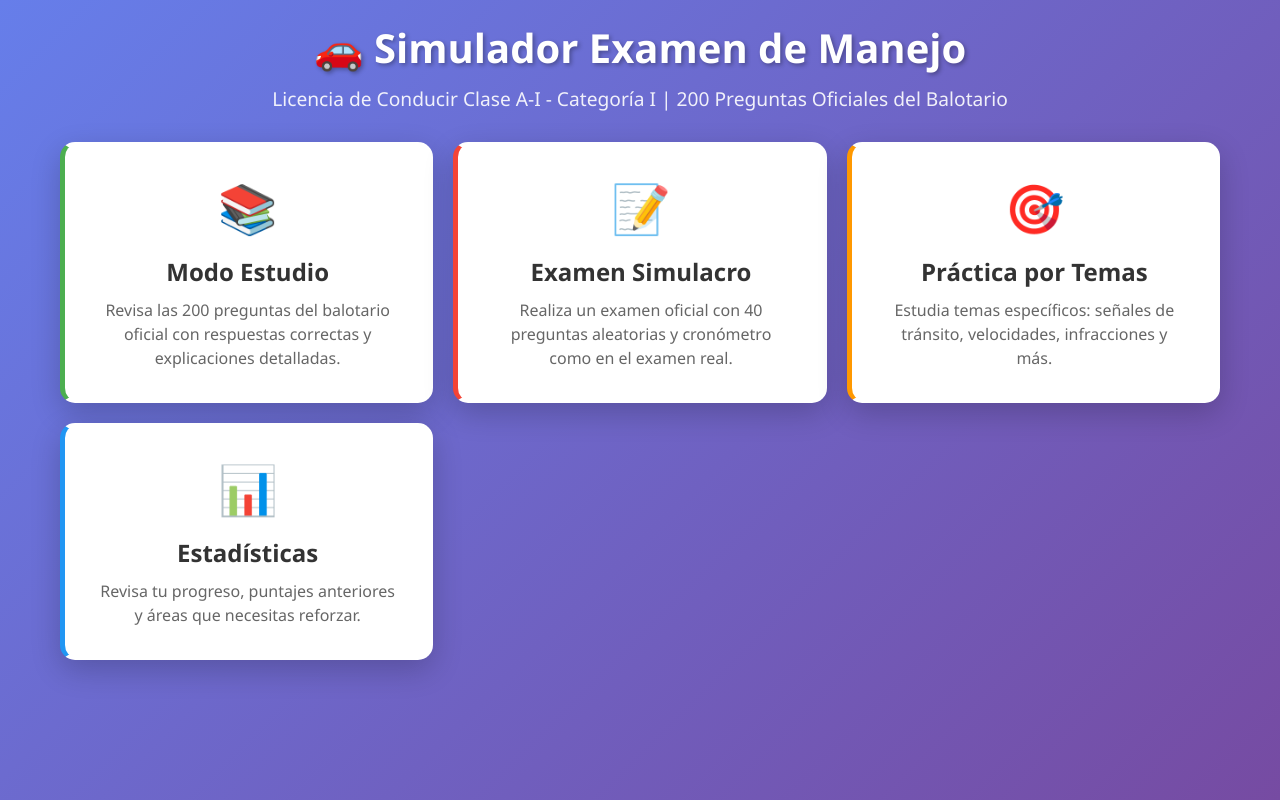
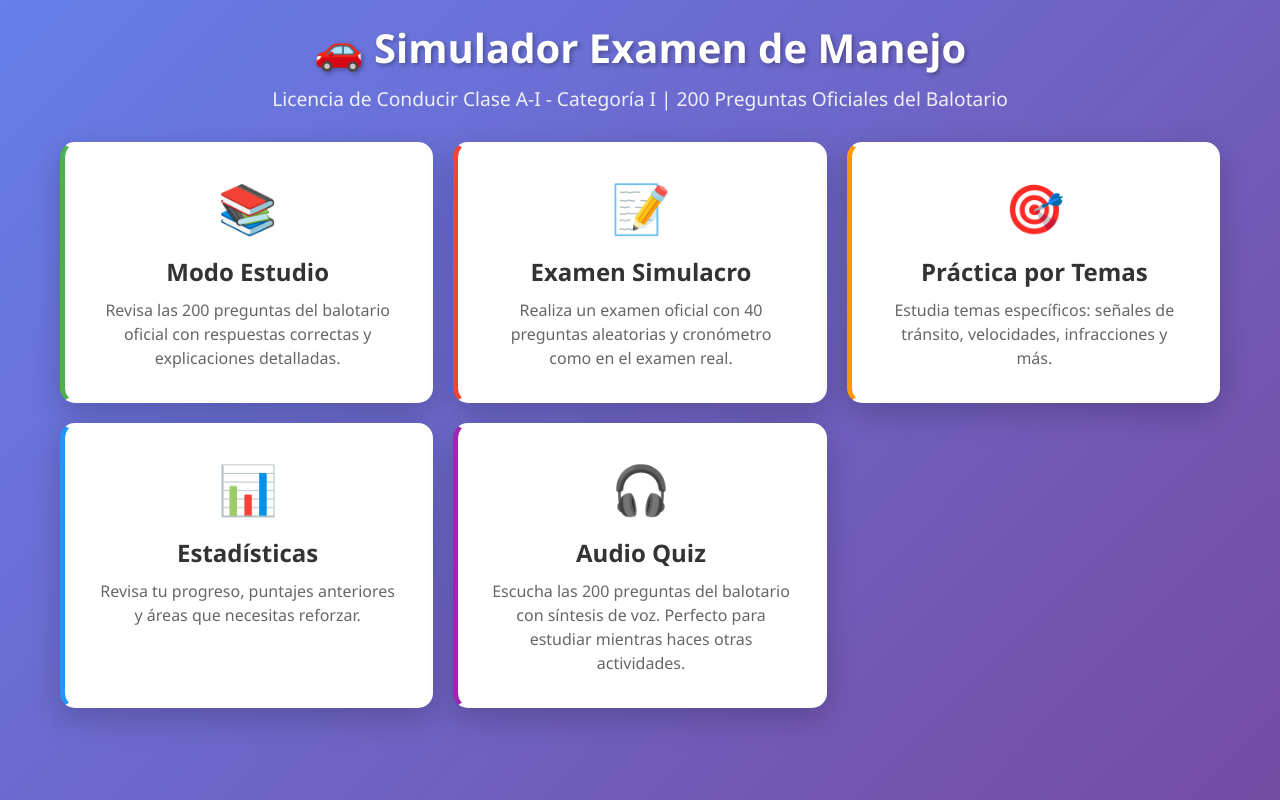
Before and after one commit to simulacro-A1/exam, a plain HTML site: page index.html in a window 1280 px wide. Drawn offline with Linux system fonts and the light colour scheme.

Commit message:
first commit

```diff
--- a/index.html
+++ b/index.html
@@ -52,6 +52,14 @@
         <p>
           Revisa tu progreso, puntajes anteriores y áreas que necesitas
           reforzar.
+        </p>
+      </div>
+      <div class="menu-card audio" onclick="showAudioQuiz()">
+        <div class="icon">🎧</div>
+        <h3>Audio Quiz</h3>
+        <p>
+          Escucha las 200 preguntas del balotario con síntesis de voz.
+          Perfecto para estudiar mientras haces otras actividades.
         </p>
       </div>
     </div>
--- a/script.js
+++ b/script.js
@@ -3265,7 +3265,7 @@ function finishQuiz() {
   });
 
   const percentage = Math.round((correctAnswers / currentQuestions.length) * 100);
-  const passed = percentage >= 70;
+  const passed = percentage >= 87.5;
 
 
   document.getElementById("quizContainer").style.display = "none";
@@ -3328,7 +3328,7 @@ function showStats() {
             <div>
               <strong>${stat.date}</strong> - ${stat.mode === "exam" ? "Examen" : stat.mode === "study" ? "Estudio" : "Práctica"}
             </div>
-            <div style="font-weight: bold; color: ${stat.percentage >= 70 ? "#4CAF50" : "#f44336"};">
+            <div style="font-weight: bold; color: ${stat.percentage >= 87.5 ? "#4CAF50" : "#f44336"};">
               ${stat.percentage}% (${stat.correct}/${stat.total})
             </div>
           </div>
```
